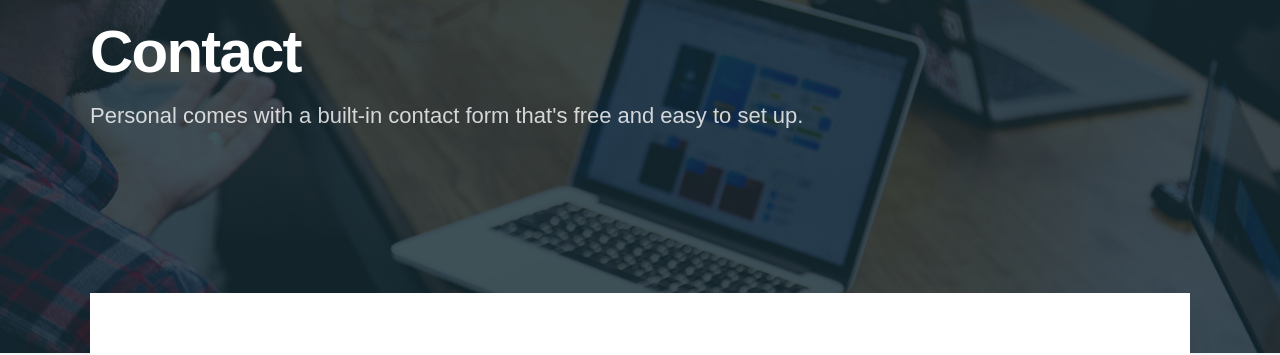
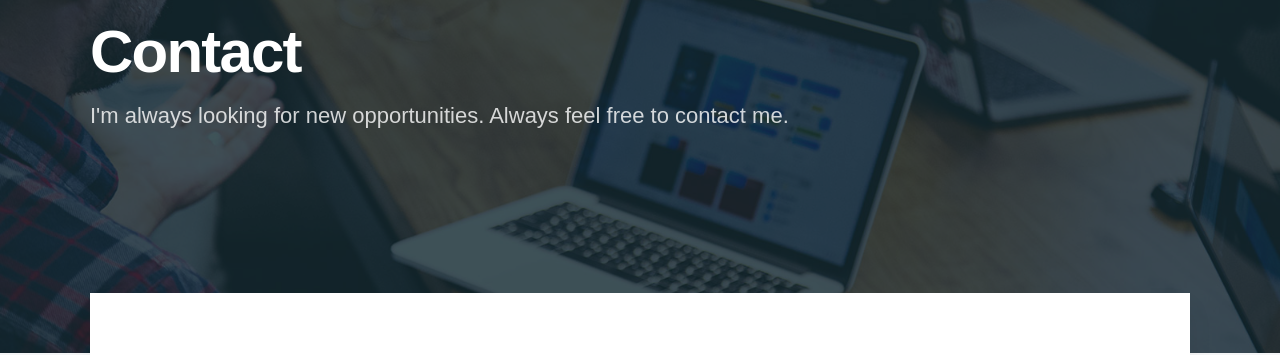
Before and after one commit to Twprcntmlk/Twprcntmlk.github.io, a Jekyll site: the page built from _pages/contact.md, in a window 1280 px wide. Shown: the part 239-594 px from the top of the page. Built offline with Jekyll 4.4.1, drawn with Linux system fonts in a browser that asks for light colours; nearby versions of some CDN libraries; some web fonts are replaced.

Commit message:
contacts

```diff
--- a/_data/settings.yml
+++ b/_data/settings.yml
@@ -27,7 +27,7 @@ post_settings:
   grid_spacing: 10
 
 contact_settings:
-  form_action: ''
+  form_action: 'stephen.choung.coder@gmail.com'
   confirmation_url: '/thanks'
   email_subject: 'Contact form submission'
   send_button_text: 'Send Message'
--- a/_pages/contact.md
+++ b/_pages/contact.md
@@ -1,6 +1,6 @@
 ---
 title: Contact
-subtitle: Personal comes with a built-in contact form that's free and easy to set up.
+subtitle: I'm always looking for new opportunities. Always feel free to contact me.
 description: Personal is the perfect theme for developers, designers and other creatives.
 featured_image: /images/demo/contact.jpg
 ---
```
